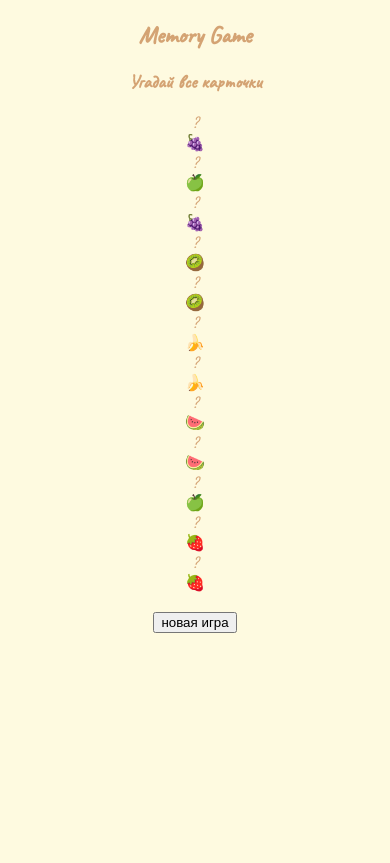
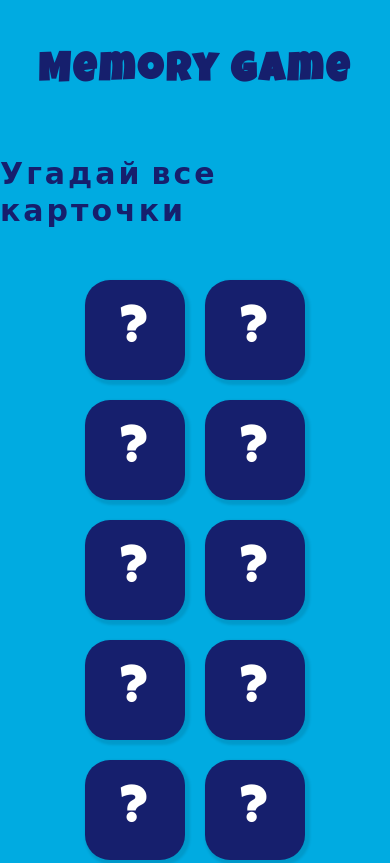
Before and after one commit to Ismai-ts/first-project.github.io, a plain HTML site: page index.html in a window 390 px wide. Shown: the top 863 px of the page. Drawn offline with Linux system fonts and the light colour scheme.

Commit message:
Update style.css

```diff
--- a/style.css
+++ b/style.css
@@ -1,90 +1,104 @@
-@import url('https://fonts.googleapis.com/css2?family=Caveat:wght@500&display=swap');
-*{
-    box-sizing: border-box;
+@import url("https://fonts.googleapis.com/css2?family=Luckiest+Guy&display=swap");
+
+html {
+  --primary-color: #161f6d;
+  --secondary-color: #00abe1;
 }
 
-html{
-    --primary-color: #d4a373;
-    ---secondary-color: #fefae0;
+html,
+body {
+  margin: 0;
+}
 
+body {
+  font-size: 20px;
+  display: flex;
+  align-items: center;
+  flex-direction: column;
+  font-family: "Luckiest Guy", cursive;
+  padding-top: 1em;
+  padding-bottom: 1em;
+  background-color: var(--secondary-color);
+  color: var(--primary-color);
+  letter-spacing: 0.15em;
 }
-body{
-    background-color: var(---secondary-color);
-    color: var(--primary-color);
-    height: 100vh;
-    margin: 0;
-    text-align: center;
-    overflow: hidden;
-    font-family: "Caveat", cursive;
+
+.heading {
+  font-size: 2em;
 }
-.screen{
-    display: none;
-    flex-direction: column;
-    align-items: center;
-    justify-content: center;
-    height: 100vh;
-    width: 100vw;
+
+.description {
+  font-size: 1.5em;
 }
-.screen.visible{
-    display: flex;
+
+#game-board {
+  display: grid;
+  grid-template-columns: repeat(4, 1fr);
+  gap: 1em;
+  margin-top: 1em;
 }
-.btn{
-    border: 0;
-    font-family: inherit;
-    background-color: var(--primary-color);
-    color: var(---secondary-color);
-    padding: 15px 20px;
-    cursor: pointer;
+
+#new-game-button {
+  border: none;
+  border-radius: 5px;
+  padding: 0.5em;
+  background: var(--primary-color);
+  cursor: pointer;
+  color: white;
+  text-transform: uppercase;
+  transition: opacity 0.2s ease-in-out;
+  padding: 0.5em 1.5em;
+  border-radius: 1.5em;
+  font-size: 1em;
+  font-family: inherit;
+  letter-spacing: inherit;
 }
-.btn:hover{
-    opacity: 0.9;
+
+#new-game-button:hover {
+  opacity: 0.8;
 }
-.sweet_list{
-    display: flex;
-    flex-wrap: wrap;
-    justify-content: center;
-    list-style-type: none;
-    padding: 0;
 
+.card {
+  width: 5em;
+  height: 5em;
+  perspective: 50em;
+  cursor: pointer;
 }
-.sweet_list le{
-    margin: 10px;
+
+.card-inner {
+  width: 100%;
+  height: 100%;
+  position: relative;
+  transform-style: preserve-3d;
+  transition: transform 0.5s;
 }
-.choose_sweet_btn{
-    background-color: transparent;
-    border: 2px solid var(--primary-color);
-    color: var(--primary-color);
-    cursor: pointer;
-    font-family: inherit;
-    width: 150px;
-    height:150px;
 
+.card.visible .card-inner {
+  transform: rotateY(180deg);
 }
-.choose_sweet_btn img{
-    width:80px;
-    height:80px;
-    object-fit:contain;
+
+.card-front,
+.card-back {
+  width: 100%;
+  height: 100%;
+  position: absolute;
+  backface-visibility: hidden;
+  display: flex;
+  justify-content: center;
+  align-items: center;
+  background-color: var(--primary-color);
+  border-radius: 0.5em;
+  box-shadow: 0.05em 0.05em 0.05em 0.05em rgba(0, 0, 0, 0.1);
+  font-size: 2.5em;
+  color: white;
 }
-.choose_sweet_btn:hover{
-    background-color: var(--primary-color);
-    color: var(---secondary-color);
+
+.card-back {
+  transform: rotateY(180deg);
 }
-.game_container{
-    position: relative;
+
+@media (max-width: 768px) {
+  #game-board {
+    grid-template-columns: repeat(2, 1fr);
+  }
 }
-.time ,.score{
-    position: absolute;
-    top: 20px;
-}
-.time{
-    left:20px;
-}
-.score{
-    right:20px;
-}
-.sweet{
-    cursor:pointer;
-    width:100px;
-    height:100px;
-    position: absolute;
-}
```
